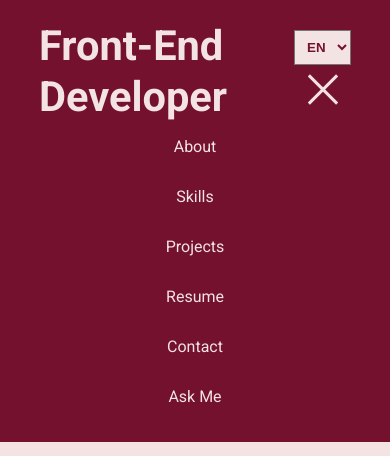
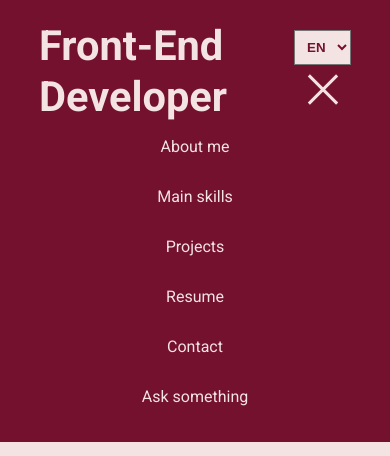
Before and after one commit to FabioMedeiros1000/portfolio, a React (Vite) app: page / in a window 390 px wide. Both pictures are taken after a click on the button 322 px from the left and 88 px from the top of the page. Shown: the top 456 px of the page. Built offline with nearby package versions, Linux system fonts and the light colour scheme.

Commit message:
:bug: fix: fixing translation in hamburger menu

```diff
--- a/src/components/Hamburger/HamburgerMenu.tsx
+++ b/src/components/Hamburger/HamburgerMenu.tsx
@@ -1,3 +1,5 @@
+import { useTranslation } from 'react-i18next'
+
 import { MenuContainer } from './styles'
 
 interface HamburgerMenuProps {
@@ -6,37 +8,39 @@ interface HamburgerMenuProps {
 }
 
 const HamburgerMenu = ({ isOpen, onClick }: HamburgerMenuProps) => {
+  const { t } = useTranslation()
+
   return (
     <MenuContainer isOpen={isOpen}>
       <ul>
         <li>
           <a href="#about" onClick={onClick}>
-            About
+            {t('header.about')}
           </a>
         </li>
         <li>
           <a href="#skills" onClick={onClick}>
-            Skills
+            {t('header.skills')}
           </a>
         </li>
         <li>
           <a href="#projects" onClick={onClick}>
-            Projects
+            {t('header.projects')}
           </a>
         </li>
         <li>
           <a href="#resume" onClick={onClick}>
-            Resume
+            {t('header.resume')}
           </a>
         </li>
         <li>
           <a href="#contact" onClick={onClick}>
-            Contact
+            {t('header.contact')}
           </a>
         </li>
         <li>
           <a href="#askMe" onClick={onClick}>
-            Ask Me
+            {t('header.askMe')}
           </a>
         </li>
       </ul>
```
